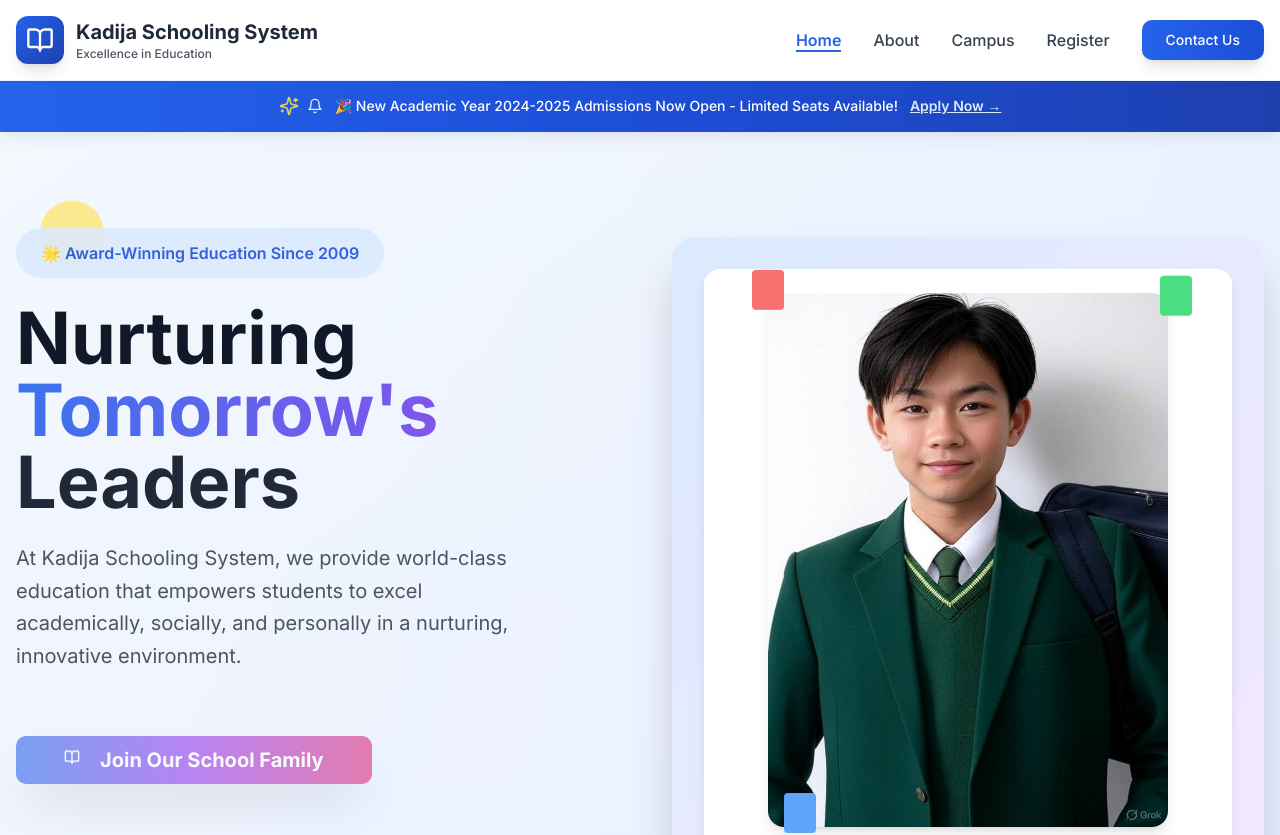
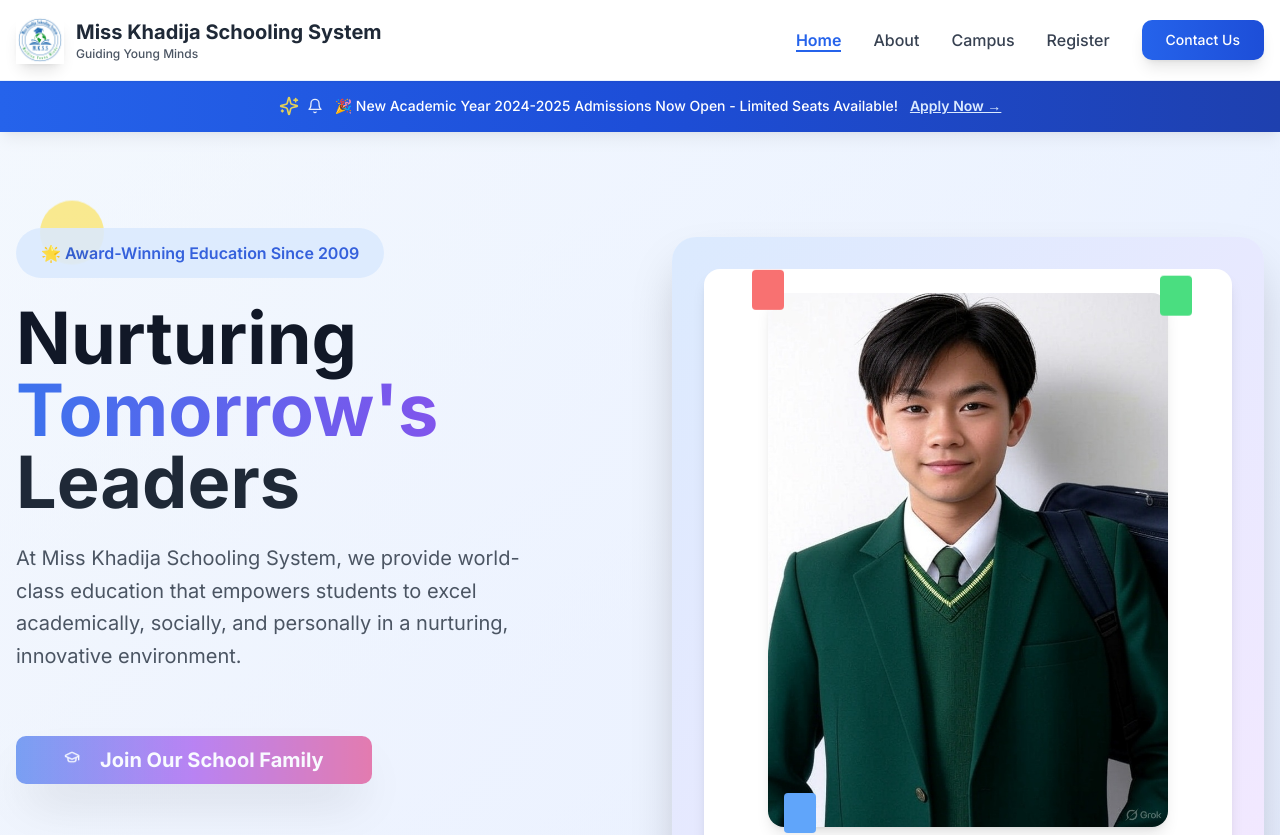
Before and after one commit to AreebaxIrfan/Khadija-School, a Next.js app: page / in a window 1280 px wide. Shown: the top 835 px of the page. Built offline with nearby package versions, Linux system fonts and the light colour scheme.

Commit message:
feat: replace BookOpen icon with official M.K.S.S logo
Update branding with official logo across all components and metadata.

#VERCEL_SKIP

Co-authored-by: Areeba Irfan <161799302+AreebaxIrfan@users.noreply.github.com>

```diff
--- a/app/layout.tsx
+++ b/app/layout.tsx
@@ -6,10 +6,10 @@ import "./globals.css"
 const inter = Inter({ subsets: ["latin"] })
 
 export const metadata: Metadata = {
-  title: "Kadija Schooling System - Excellence in Education",
+  title: "Miss Khadija Schooling System - Guiding Young Minds",
   description:
-    "Providing world-class education that empowers students to excel academically, socially, and personally in a nurturing environment.",
-  keywords: "school, education, learning, students, academic excellence, Kadija",
+    "Providing world-class education that empowers students to excel academically, socially, and personally in a nurturing environment. Guiding Young Minds since 2009.",
+  keywords: "school, education, learning, students, academic excellence, Miss Khadija, MKSS, Guiding Young Minds",
     generator: 'v0.dev'
 }
 
--- a/components/home/hero-section.tsx
+++ b/components/home/hero-section.tsx
@@ -1,7 +1,7 @@
 "use client"
 import { Badge } from "@/components/ui/badge"
 import { Button } from "@/components/ui/button"
-import { BookOpen, Users, Award, Star } from "lucide-react"
+import { Users, Award, Star, GraduationCap } from "lucide-react"
 
 export function HeroSection() {
   return (
@@ -28,7 +28,7 @@ export function HeroSection() {
                 <span className="text-gray-800">Leaders</span>
               </h1>
               <p className="text-xl text-gray-600 leading-relaxed max-w-lg">
-                At Kadija Schooling System, we provide world-class education that empowers students to excel
+                At Miss Khadija Schooling System, we provide world-class education that empowers students to excel
                 academically, socially, and personally in a nurturing, innovative environment.
               </p>
             </div>
@@ -40,7 +40,7 @@ export function HeroSection() {
                 className="bg-gradient-to-r from-blue-600 via-purple-600 to-pink-600 hover:from-blue-700 hover:via-purple-700 hover:to-pink-700 text-white px-12 py-6 text-xl font-bold shadow-2xl hover:shadow-3xl transition-all duration-500 transform hover:scale-105 animate-pulse"
                 onClick={() => (window.location.href = "/register")}
               >
-                <BookOpen className="w-8 h-8 mr-3 animate-bounce" />
+                <GraduationCap className="w-8 h-8 mr-3 animate-bounce" />
                 Join Our School Family
               </Button>
             </div>
--- a/components/layout/footer.tsx
+++ b/components/layout/footer.tsx
@@ -1,6 +1,6 @@
 import Link from "next/link"
 import { Button } from "@/components/ui/button"
-import { BookOpen, Phone, Mail, MapPin, Send, MessageCircle } from "lucide-react"
+import { Phone, Mail, MapPin, Send, MessageCircle } from "lucide-react"
 
 export function Footer() {
   return (
@@ -15,12 +15,16 @@ export function Footer() {
             {/* School Info */}
             <div className="lg:col-span-1 space-y-6">
               <div className="flex items-center space-x-3 group">
-                <div className="w-14 h-14 bg-gradient-to-br from-blue-500 to-blue-700 rounded-2xl flex items-center justify-center shadow-xl group-hover:shadow-2xl transition-all duration-300 group-hover:scale-105">
-                  <BookOpen className="w-8 h-8 text-white" />
+                <div className="w-14 h-14 bg-white rounded-2xl flex items-center justify-center shadow-xl group-hover:shadow-2xl transition-all duration-300 group-hover:scale-105 p-1">
+                  <img
+                    src="/images/school-logo.png"
+                    alt="Miss Khadija Schooling System Logo"
+                    className="w-12 h-12 object-contain"
+                  />
                 </div>
                 <div>
-                  <h3 className="text-2xl font-bold text-white">Kadija Schooling System</h3>
-                  <p className="text-blue-300 text-sm font-medium">Excellence in Education</p>
+                  <h3 className="text-2xl font-bold text-white">Miss Khadija Schooling System</h3>
+                  <p className="text-blue-300 text-sm font-medium">Guiding Young Minds</p>
                 </div>
               </div>
               <p className="text-gray-300 leading-relaxed">
@@ -91,7 +95,7 @@ export function Footer() {
                     <Mail className="w-5 h-5 text-green-400" />
                   </div>
                   <div>
-                    <p className="text-white font-semibold">info@kadijaschool.edu</p>
+                    <p className="text-white font-semibold">info@misskhadija.edu</p>
                     <p className="text-gray-400 text-sm">We respond within 24 hours</p>
                   </div>
                 </div>
@@ -158,7 +162,7 @@ export function Footer() {
         <div className="border-t border-gray-700 py-8">
           <div className="flex flex-col md:flex-row justify-between items-center space-y-4 md:space-y-0">
             <div className="text-center md:text-left">
-              <p className="text-gray-400">© 2024 Kadija Schooling System. All rights reserved.</p>
+              <p className="text-gray-400">© 2024 Miss Khadija Schooling System. All rights reserved.</p>
               <p className="text-gray-500 text-sm mt-1">Made with ❤️ for education and excellence</p>
             </div>
             <div className="flex flex-wrap justify-center md:justify-end space-x-6 text-sm">
--- a/components/layout/header-campus.tsx
+++ b/components/layout/header-campus.tsx
@@ -1,5 +1,4 @@
 import Link from "next/link"
-import { BookOpen } from "lucide-react"
 import { Button } from "@/components/ui/button"
 
 export function HeaderCampus() {
@@ -8,14 +7,18 @@ export function HeaderCampus() {
       <div className="container mx-auto px-4 py-4">
         <div className="flex items-center justify-between">
           <Link href="/" className="flex items-center space-x-3 group">
-            <div className="w-12 h-12 bg-gradient-to-br from-blue-600 to-blue-800 rounded-xl flex items-center justify-center shadow-lg group-hover:shadow-xl transition-all duration-300">
-              <BookOpen className="w-7 h-7 text-white" />
+            <div className="w-12 h-12 rounded-xl flex items-center justify-center shadow-lg group-hover:shadow-xl transition-all duration-300">
+              <img
+                src="/images/school-logo.png"
+                alt="Miss Khadija Schooling System Logo"
+                className="w-12 h-12 object-contain"
+              />
             </div>
             <div>
               <h1 className="text-xl font-bold text-gray-800 group-hover:text-blue-600 transition-colors">
-                Kadija Schooling System
+                Miss Khadija Schooling System
               </h1>
-              <p className="text-xs text-gray-600 font-medium">Excellence in Education</p>
+              <p className="text-xs text-gray-600 font-medium">Guiding Young Minds</p>
             </div>
           </Link>
           <div className="hidden md:flex items-center space-x-8">
--- a/components/layout/header.tsx
+++ b/components/layout/header.tsx
@@ -1,5 +1,4 @@
 import Link from "next/link"
-import { BookOpen } from "lucide-react"
 import { Button } from "@/components/ui/button"
 
 export function Header() {
@@ -8,14 +7,18 @@ export function Header() {
       <div className="container mx-auto px-4 py-4">
         <div className="flex items-center justify-between">
           <Link href="/" className="flex items-center space-x-3 group">
-            <div className="w-12 h-12 bg-gradient-to-br from-blue-600 to-blue-800 rounded-xl flex items-center justify-center shadow-lg group-hover:shadow-xl transition-all duration-300">
-              <BookOpen className="w-7 h-7 text-white" />
+            <div className="w-12 h-12 rounded-xl flex items-center justify-center shadow-lg group-hover:shadow-xl transition-all duration-300">
+              <img
+                src="/images/school-logo.png"
+                alt="Miss Khadija Schooling System Logo"
+                className="w-12 h-12 object-contain"
+              />
             </div>
             <div>
               <h1 className="text-xl font-bold text-gray-800 group-hover:text-blue-600 transition-colors">
-                Kadija Schooling System
+                Miss Khadija Schooling System
               </h1>
-              <p className="text-xs text-gray-600 font-medium">Excellence in Education</p>
+              <p className="text-xs text-gray-600 font-medium">Guiding Young Minds</p>
             </div>
           </Link>
           <div className="hidden md:flex items-center space-x-8">
```
Also changed, not shown: public/images/school-logo.png (added).
